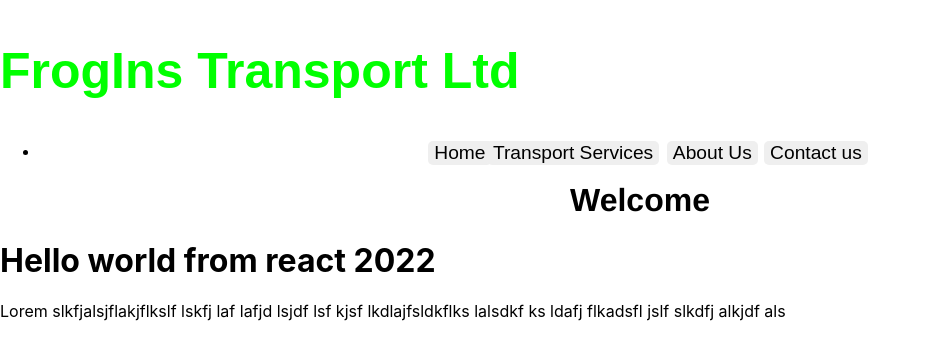
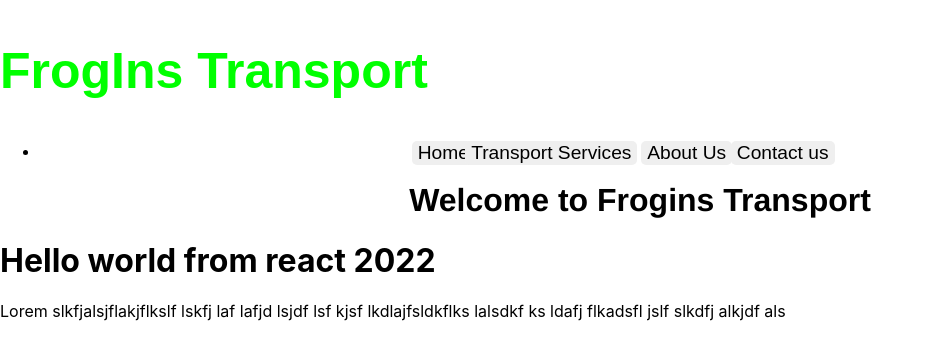
Before and after one commit to wiekusviljoen/myreactapp22, a React (Create React App) app: page / in a window 1280 px wide. Shown: the top 360 px of the page, without its empty margins (0-933 px from the left). Built offline with nearby package versions, Linux system fonts and the light colour scheme; the HTML template or start-up script is replaced by a standard one.

Commit message:
commit on master

```diff
--- a/src/components/Home.js
+++ b/src/components/Home.js
@@ -3,7 +3,7 @@ import Hero from "./Hero";
 const Home = () => {
   return (
     <>
-      <Hero text="Welcome" />
+      <Hero text="Welcome to Frogins Transport" />
       <h1>Hello world from react 2022</h1>
       <div class="paragraphHome">
         Lorem slkfjalsjflakjflkslf lskfj laf lafjd lsjdf lsf kjsf
--- a/src/components/Navbar.js
+++ b/src/components/Navbar.js
@@ -3,7 +3,7 @@ const Navbar = () => {
     <nav className="navbar navbar-expand-lg navbar-light bg-light">
       <div className="container-fluid">
         <h1 type="h1" class="h1">
-          FrogIns Transport Ltd
+          FrogIns Transport
         </h1>
 
         <button
--- a/src/index.css
+++ b/src/index.css
@@ -21,26 +21,26 @@ button {
   border-right: gray;
   font-size: larger;
   box-shadow: #2980b9;
-  position: absolute; right: 61.6%;
+  position: absolute; right: 62.9%;
 
 }
 
 .button1 {
   border-radius: 5px;
-  position: absolute; right: 40.8%;
+  position: absolute; right: 42.8%;
 }
 
 
 .button2 {
   border-radius: 5px;
-  position: absolute;right: 48.5%;
+  position: absolute;right: 50.2%;
 
 
 }
 
 .button3{
 
-  position: absolute;right: 32.2%;
+  position: absolute;right: 34.8%;
 }
 
 button:hover {
```
